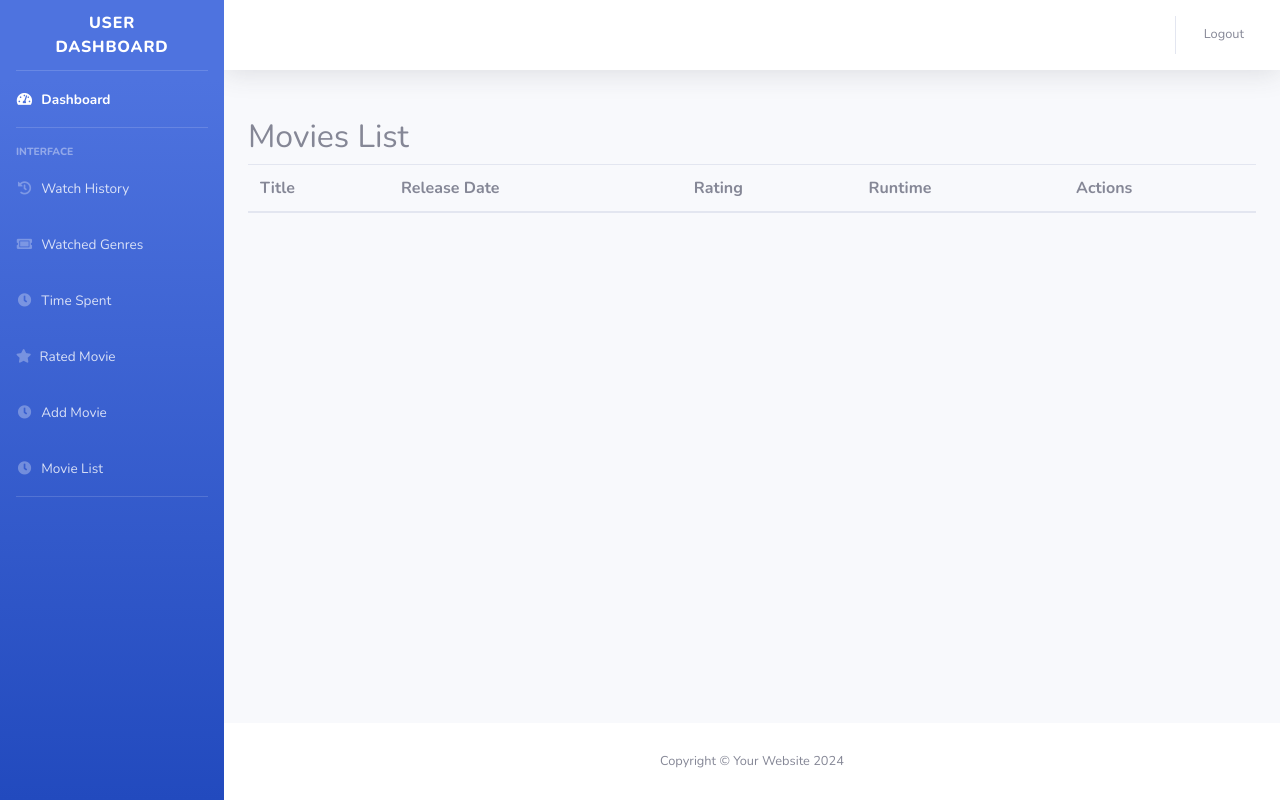
After one commit to swostika9988/Movie-Recommendation-System, a Django app: page /dashboard/movie-listing/ in a window 1280 px wide. The commit adds this page. Run offline with Django 5.2, Linux system fonts and the light colour scheme; data that the repository does not hold is empty; some libraries are stand-ins or nearby versions.

Commit message:
adding movie crud

```diff
--- a/recommend/templates/base.html
+++ b/recommend/templates/base.html
@@ -384,7 +384,8 @@ async function user_login(event){
 
         } else {
             const errorResponse = await response.json();
-            console.error('Registration failed:', errorResponse);
+            console.log('Registration failed:', errorResponse);
+			alert('Registration failed:' + errorResponse.detail);
         }
 
 }
--- a/recommend/templates/dashboard/base.html
+++ b/recommend/templates/dashboard/base.html
@@ -85,6 +85,18 @@
                 <a class="nav-link collapsed" href="{% url 'rating_movie' %}">
                     <i class="fas fa-star"></i>
                     <span>Rated Movie</span>
+                </a>
+            </li>
+            <li class="nav-item">
+                <a class="nav-link collapsed" href="{% url 'add_edit_movie' %}">
+                    <i class="fas fa-fw fa-clock"></i>
+                    <span>Add Movie</span>
+                </a>
+            </li>
+            <li class="nav-item">
+                <a class="nav-link collapsed" href="{% url 'movie_listing' %}">
+                    <i class="fas fa-fw fa-clock"></i>
+                    <span>Movie List</span>
                 </a>
             </li>
 
--- /dev/null
+++ b/recommend/templates/dashboard/movie_list.html
@@ -0,0 +1,40 @@
+{% extends 'dashboard/base.html' %}
+{% load static %}
+
+
+{% block content %}
+
+<div class="container mt-5">
+    <h2>Movies List</h2>
+    <table class="table table-striped">
+        <thead>
+        <tr>
+            <th>Title</th>
+            <th>Release Date</th>
+            <th>Rating</th>
+            <th>Runtime</th>
+            <th>Actions</th>
+        </tr>
+        </thead>
+        <tbody>
+        {% for movie in movies %}
+            <tr>
+                <td>{{ movie.title }}</td>
+                <td>{{ movie.release_date }}</td>
+                <td>{{ movie.rating }}</td>
+                <td>{{ movie.runtime }}</td>
+                <td>
+                    <a href="{% url 'add_edit_movie' movie.id %}" class="btn btn-warning btn-sm">Edit</a>
+                    <form action="{% url 'movie_listing' movie.id %}" method="post" style="display:inline;">
+                        {% csrf_token %}
+                        <button type="submit" class="btn btn-danger btn-sm">Delete</button>
+                    </form>
+                </td>
+            </tr>
+        {% endfor %}
+        </tbody>
+    </table>
+</div>
+
+
+{% endblock %}
--- a/recommend/urls.py
+++ b/recommend/urls.py
@@ -1,13 +1,14 @@
 from django.contrib import admin
-from django.urls import path,include
+from django.urls import path,include, re_path
 from . import views
 from rest_framework.routers import DefaultRouter
-from .viewsets import UserViewSet,ReviewViewSet,UserDashboardChartViewsets
+from .viewsets import UserViewSet,ReviewViewSet,UserDashboardChartViewsets,MovieViewSet
 
 router = DefaultRouter()
 router.register(r'users', UserViewSet, basename='user')
 router.register('review',ReviewViewSet,basename='review')
 router.register('charts',UserDashboardChartViewsets,basename='charts')
+router.register(r'movies', MovieViewSet, basename='movies')
 
 
 
@@ -23,5 +24,7 @@ urlpatterns = [
     path('dashboard/rating_review',views.rating_movie,name='rating_movie'),
     path('dashboard/time_spend',views.time_spent,name='time_spent'),
     path('dasbhoard/watched_genres',views.watch_genres,name='watch_genres'),
+    re_path(r'^dashboard/add-edit-movie/(?P<id>\d+)?$',views.add_edit_movie,name='add_edit_movie'),
+    re_path(r'^dashboard/movie-listing/(?P<id>\d+)?$', views.movie_listing, name='movie_listing'),
     path('logout',views.logout,name='logout'),
 ]
--- a/recommend/views.py
+++ b/recommend/views.py
@@ -3,21 +3,24 @@ from django.http import JsonResponse
 from django.contrib.auth import authenticate, login as auth_login
 from .models import User,Movies,Genres,Reviews
 from django.forms.models import model_to_dict
+from django.shortcuts import get_object_or_404
 from django.db.models import Q
 from .utils import get_embed_url
 from sklearn.feature_extraction.text import TfidfVectorizer
 from sklearn.metrics.pairwise import cosine_similarity
 import datetime
 from django.db.models import Sum,Count
+from django.contrib import messages
 from .models import (
     WatchHistory,
-    Reviews
+    Reviews,
+    MOVIE_TAG
 )
 from django.db.models import Avg
 import random
 from sklearn.feature_extraction.text import CountVectorizer
 import numpy as np
-
+from .serializers import MovieSerializer
 
 # Create your views here.
 
@@ -299,3 +302,47 @@ def watch_genres(request):
         'history': genre_counts
     }
     return render(request,template_name,context)
+
+
+def add_edit_movie(request,id=None):
+    template_name = 'dashboard/movie.html'
+    method = request.method
+    movie = None
+    serializer = None
+    if id and method in ['post','POST']:
+        movie_instance = get_object_or_404(Movies, id=id)
+        serializer = MovieSerializer(movie_instance, data=request.POST)
+    elif method in ['post','POST']:
+        serializer = MovieSerializer(data=request.POST)
+
+    if serializer:
+        if serializer.is_valid():
+            movie = serializer.save()
+            messages.success(request, 'Movie saved successfully!')
+        else:
+            # Display an error message with the validation errors
+            messages.error(request, f'Failed to save movie. Errors: {serializer.errors}')
+    if id:
+        movie = Movies.objects.get(id=id)
+    genres = Genres.objects.all()
+    context = {
+        'genres': genres,
+        'MOVIE_TAG': MOVIE_TAG,
+        'movie': movie
+
+    }
+    return render(request,template_name,context)
+
+
+def movie_listing(request,id=None):
+    template_name = 'dashboard/movie_list.html'
+    # delete movie and return the rest of movie
+    if request.method in ['post','POST'] and id:
+        res = Movies.objects.get(ikd=id)
+        res.delete()
+
+    movies =  Movies.objects.exclude(poster_url__isnull=True).exclude(trailer_url__isnull=True).exclude(rating=0).order_by('-release_date')[:1000]
+    context = {
+        'movies': movies
+    }
+    return render(request,template_name,context)
```
Also changed, not shown: recommend/templates/dashboard/movie.html (added, +107 -0 lines), recommend/viewsets.py (+6 -1 lines).
